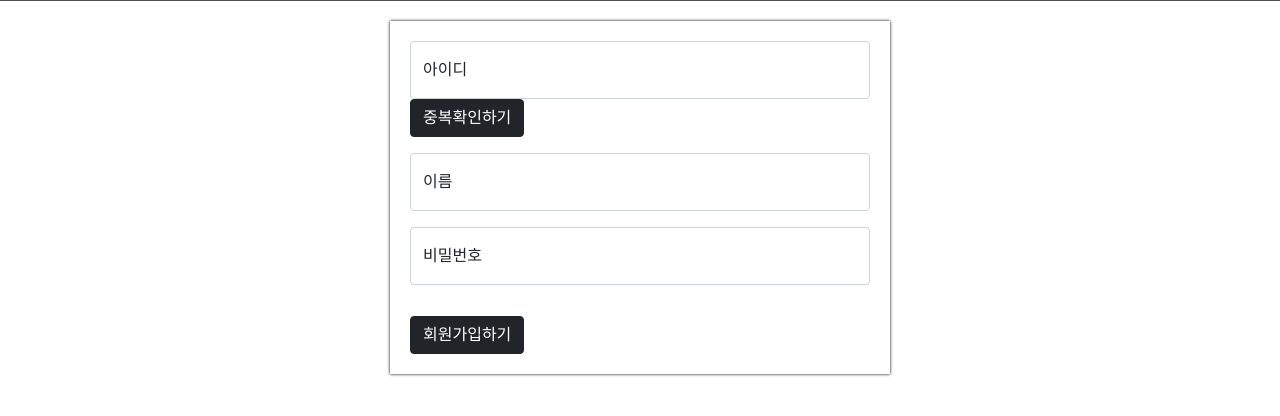
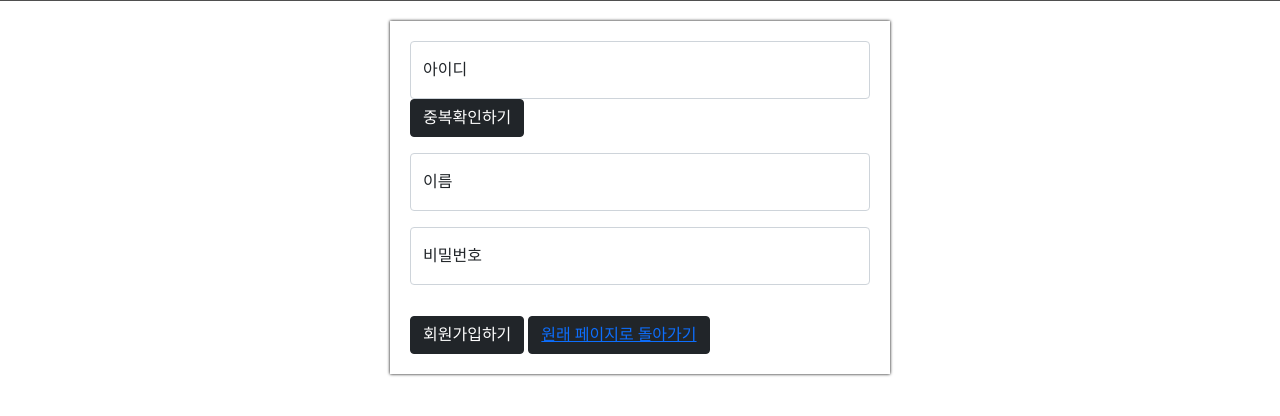
Before and after one commit to leesangwon1989/mini, a Flask app: page /signUp in a window 1280 px wide. Shown: the part 299-715 px from the top of the page. Run offline with Flask 2, Linux system fonts and the light colour scheme; grey boxes are pictures that could not be loaded.

Commit message:
이도경_signUp.html 수정_230110

```diff
--- a/templates/signUp.html
+++ b/templates/signUp.html
@@ -88,7 +88,6 @@
                 data: {'idGive':id, 'nameGive':name, 'passwordGive':password},
                 success: function (response) {
                     alert(response["msg"])
-                    window.location.herf = "index.html"
                 }
             });
         }
@@ -140,6 +139,7 @@
             <label for="floatingInput">비밀번호</label>
         </div>
         <button onclick="save_sign()" type="button" class="btn btn-dark">회원가입하기</button>
+        <button type="button" class="btn btn-dark"><a href="/">원래 페이지로 돌아가기</a> </button>
     </div>
 </body>
 </html>
```
